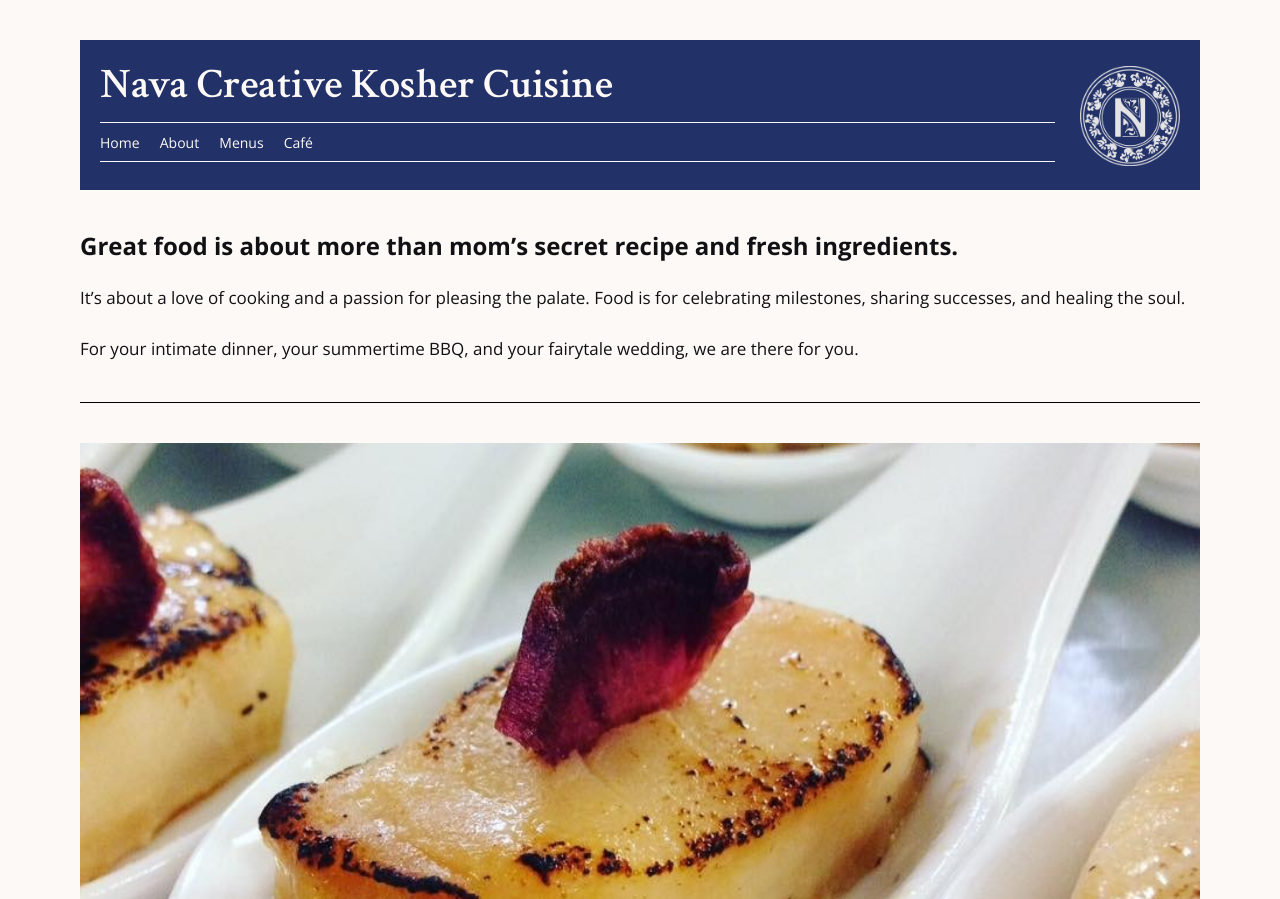
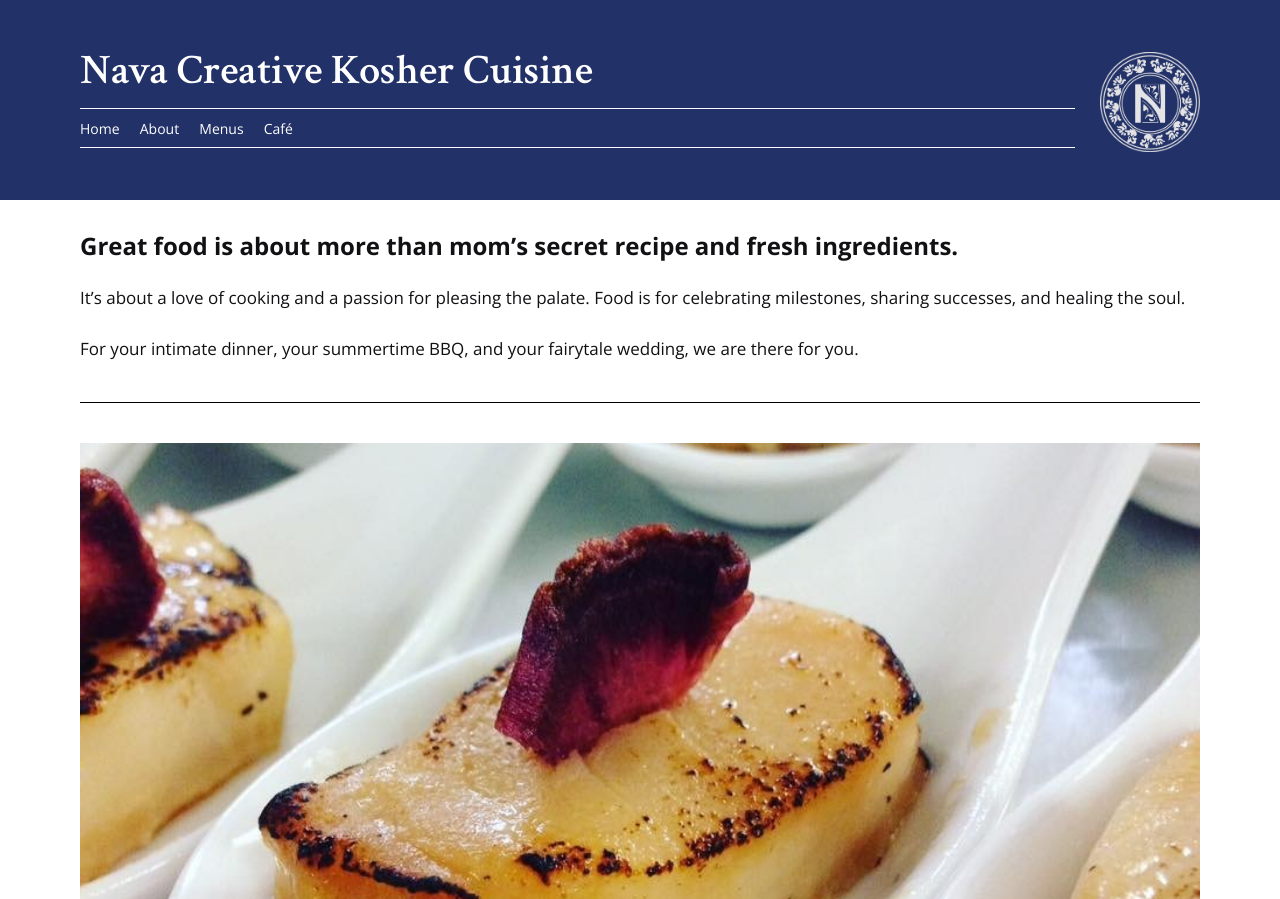
Before and after one commit to RF604/navacreative, a plain HTML site: page index.html in a window 1280 px wide. Shown: the top 899 px of the page. Drawn offline with nearby package versions, Linux system fonts and the light colour scheme.

Commit message:
Add files via upload

```diff
--- a/style.css
+++ b/style.css
@@ -8,7 +8,7 @@ body {
     padding: 40px 40px 5px 40px;
     margin: 0 auto;
     display: flex;
-    background-color: #FCF9F7;
+    background-color: white;
 }
 
 .canvas {
@@ -69,11 +69,22 @@ body {
 
 
 /* HEADER */
+
+nav:before {
+    content: "";
+    position: absolute;
+    top: 0;
+    left: 0;
+    width: 100%;
+    height: 200px;
+    background-color: #223167;
+    z-index: -1;
+}
+
 nav {
     display: none;
     padding-top: 0;
     margin-top: 0;
-    background-color: #223167;
 }
 
 nav a,
@@ -86,13 +97,13 @@ nav h1 {
 
     nav {
         display: block;
-        padding: 40px 20px;
+        padding: 26px 0 0 0;
         margin-bottom: 40px;
         min-height: 150px;
     }
 
     nav * {
-        color: #FCF9F7 !important;
+        color: white !important;
     }
 
     .left {
@@ -106,14 +117,14 @@ nav h1 {
         white-space: nowrap;
         line-height: 1;
         padding-bottom: 16px;
-        border-bottom: 1px solid #FCF9F7;
+        border-bottom: 1px solid white;
     }
 
     nav .buttons {
         width: 100%;
         padding-bottom: 8px;
         margin-top: -2px;
-        border-bottom: 1px solid #FCF9F7;
+        border-bottom: 1px solid white;
     }
 
     nav .buttons a {
@@ -156,10 +167,9 @@ nav h1 {
     padding: 40px 40px;
 }
 
-
 .overlay a {
     text-decoration: none;
-    color: #FCF9F7;
+    color: white;
     display: block;
     transition: 0.3s;
     padding-bottom: 0px;
@@ -576,7 +586,10 @@ img {
     object-fit: cover;
     width: 100%;
     height: 57vh;
+}
 
+.banner_image {
+    border: 0px solid #223167;
 }
 
 
```
Also changed, not shown: 11.jpg, 12.jpg, 14.jpg, 16.jpg, 17.jpg, 5.jpg, 6.jpg, 7.jpg, 8.jpg, 9 other files.
